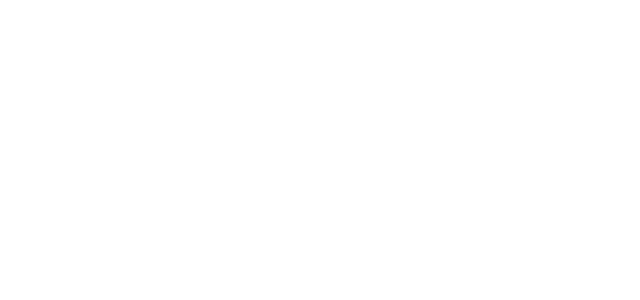
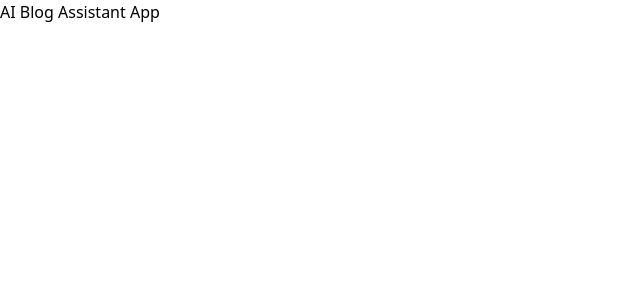
Before and after one commit to Bayotics/coding-challenge, a Nuxt app: page / in a window 1280 px wide. Shown: the top 300 px of the page, without its empty margins (0-640 px from the left). Built offline with nearby package versions, Linux system fonts and the light colour scheme.

Commit message:
tailwind css setup

```diff
--- a/app.vue
+++ b/app.vue
@@ -1,5 +1,7 @@
 <template>
-  <div>
-    <div class=""></div>
+  <div class="main">
+    <div class="">
+      <h1>AI Blog Assistant App</h1>
+    </div>
   </div>
 </template>
--- /dev/null
+++ b/assets/css/main.css
@@ -0,0 +1 @@
+@import "tailwindcss"
--- a/nuxt.config.ts
+++ b/nuxt.config.ts
@@ -1,5 +1,12 @@
 // https://nuxt.com/docs/api/configuration/nuxt-config
+import tailwindcss from "@tailwindcss/vite"
 export default defineNuxtConfig({
   compatibilityDate: '2025-05-15',
-  devtools: { enabled: true }
+  devtools: { enabled: true },
+  css: ['~/assets/css/main.css'],
+  vite: {
+    plugins: [
+      tailwindcss()
+    ]
+  }
 })
--- a/package.json
+++ b/package.json
@@ -10,7 +10,9 @@
     "postinstall": "nuxt prepare"
   },
   "dependencies": {
+    "@tailwindcss/vite": "^4.1.8",
     "nuxt": "^3.17.5",
+    "tailwindcss": "^4.1.8",
     "vue": "^3.5.16",
     "vue-router": "^4.5.1"
   }
```
Also changed, not shown: 1 other file (tests, documents, lock files or other folders).
